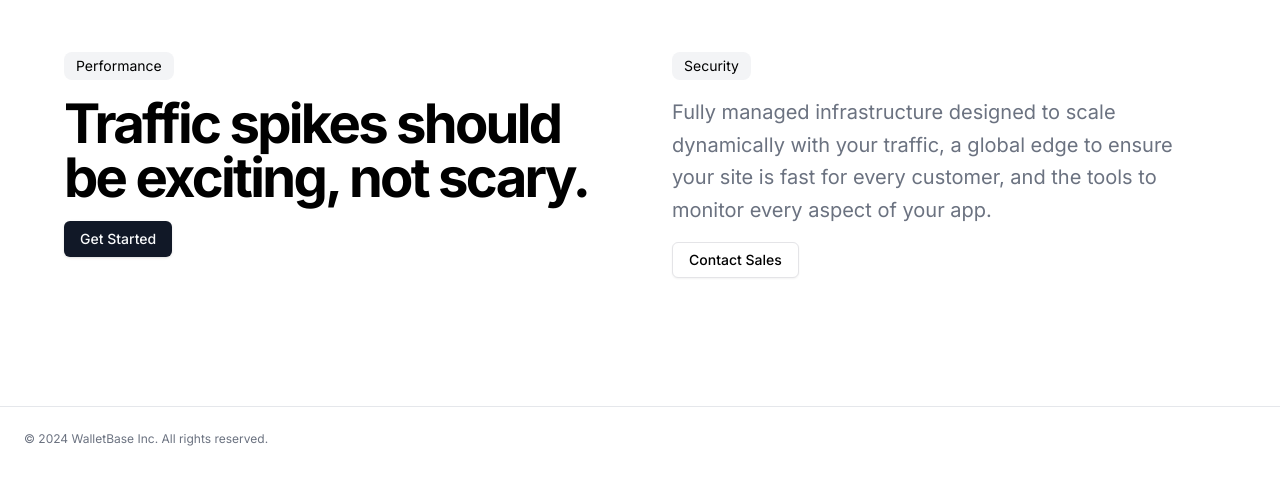
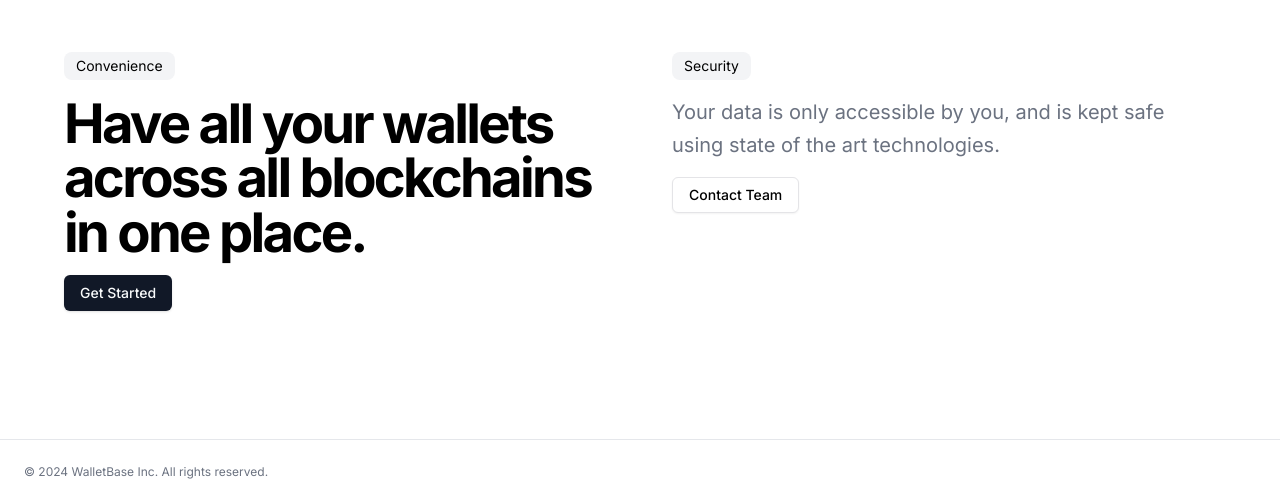
Before and after one commit to ArshaanB/wallet-base, a Next.js app: page / in a window 1280 px wide. Shown: the part 932-1436 px from the top of the page. Before the commit the page ends 1403 px from the top, so only its background shows below. Built offline with nearby package versions, Linux system fonts and the light colour scheme; no server answers.

Commit message:
updated copy on landing page, fixed display issues on application page, ensure profile updates only when valid input given

```diff
--- a/components/landing-page.tsx
+++ b/components/landing-page.tsx
@@ -57,14 +57,14 @@ export async function LandingPage() {
             <div className="grid gap-10 sm:px-10 md:gap-16 md:grid-cols-2">
               <div className="space-y-4">
                 <div className="inline-block rounded-lg bg-gray-100 px-3 py-1 text-sm dark:bg-gray-800">
-                  Performance
+                  Convenience
                 </div>
                 <h2 className="lg:leading-tighter text-3xl font-bold tracking-tighter sm:text-4xl md:text-5xl xl:text-[3.4rem] 2xl:text-[3.75rem]">
-                  Traffic spikes should be exciting, not scary.
+                  Have all your wallets across all blockchains in one place.
                 </h2>
                 <Link
                   className="inline-flex h-9 items-center justify-center rounded-md bg-gray-900 px-4 py-2 text-sm font-medium text-gray-50 shadow transition-colors hover:bg-gray-900/90 focus-visible:outline-none focus-visible:ring-1 focus-visible:ring-gray-950 disabled:pointer-events-none disabled:opacity-50 dark:bg-gray-50 dark:text-gray-900 dark:hover:bg-gray-50/90 dark:focus-visible:ring-gray-300"
-                  href="#"
+                  href="/login"
                 >
                   Get Started
                 </Link>
@@ -74,16 +74,14 @@ export async function LandingPage() {
                   Security
                 </div>
                 <p className="mx-auto max-w-[700px] text-gray-500 md:text-xl/relaxed dark:text-gray-400">
-                  Fully managed infrastructure designed to scale dynamically
-                  with your traffic, a global edge to ensure your site is fast
-                  for every customer, and the tools to monitor every aspect of
-                  your app.
+                  Your data is only accessible by you, and is kept safe using
+                  state of the art technologies.
                 </p>
                 <Link
                   className="inline-flex h-9 items-center justify-center rounded-md border border-zinc-200 border-gray-200 bg-white px-4 py-2 text-sm font-medium shadow-sm transition-colors hover:bg-gray-100 hover:text-gray-900 focus-visible:outline-none focus-visible:ring-1 focus-visible:ring-gray-950 disabled:pointer-events-none disabled:opacity-50 dark:border-gray-800 dark:bg-gray-950 dark:hover:bg-gray-800 dark:hover:text-gray-50 dark:focus-visible:ring-gray-300 dark:border-zinc-800"
-                  href="#"
+                  href="mailto:arshaan.marketing@gmail.com"
                 >
-                  Contact Sales
+                  Contact Team
                 </Link>
               </div>
             </div>
--- a/components/main-application.tsx
+++ b/components/main-application.tsx
@@ -12,14 +12,8 @@ import { Card } from "@/components/ui/card";
 
 export function MainApplication() {
   return (
-    <div key="1" className="flex flex-col w-full min-h-screen">
-      <header className="flex items-center justify-between h-16 px-4 border-b shrink-0 md:px-6">
-        <div className="w-1/5 flex items-center">
-          <span className="font-bold">Wallet Base</span>
-          <span className="sr-only">Wallet Base</span>
-        </div>
-      </header>
-      <main className="flex min-h-[calc(100vh_-_theme(spacing.16))] flex-1 flex-col gap-2 p-4 md:gap-4 md:p-10">
+    <div key="1" className="flex flex-col w-full">
+      <main className="flex flex-1 flex-col gap-2 p-4 md:gap-4 md:p-10">
         <div className="flex space-x-4 mb-2">
           <div className="flex w-1/5 justify-between">
             <Button className="w-1/2 mr-1">Filter</Button>
--- a/components/profile-form.tsx
+++ b/components/profile-form.tsx
@@ -70,6 +70,8 @@ export function ProfileForm({ user }: { user: User }) {
     svmAddr: string | null;
     btcAddr: string | null;
   }) {
+    if (firstName == "" || lastName == "") return;
+
     try {
       setLoading(true);
 
@@ -109,6 +111,7 @@ export function ProfileForm({ user }: { user: User }) {
             placeholder="Enter your First Name"
             value={firstName || ""}
             onChange={(e) => setFirstName(e.target.value)}
+            required
           />
         </div>
         <div className="space-y-2">
@@ -119,6 +122,7 @@ export function ProfileForm({ user }: { user: User }) {
             placeholder="Enter your Last Name"
             value={lastName || ""}
             onChange={(e) => setLastName(e.target.value)}
+            required
           />
         </div>
         <div className="space-y-2">
@@ -132,7 +136,7 @@ export function ProfileForm({ user }: { user: User }) {
           />
         </div>
         <div className="space-y-2">
-          <Label htmlFor="evm-address">Optional: EVM Address</Label>
+          <Label htmlFor="evm-address">EVM Address (Optional)</Label>
           <Input
             id="evm-address"
             placeholder="Enter your EVM Address"
@@ -142,7 +146,7 @@ export function ProfileForm({ user }: { user: User }) {
           />
         </div>
         <div className="space-y-2">
-          <Label htmlFor="svm-address">Optional: SVM Address</Label>
+          <Label htmlFor="svm-address">SVM Address (Optional)</Label>
           <Input
             id="svm-address"
             placeholder="Enter your SVM Address"
@@ -152,7 +156,7 @@ export function ProfileForm({ user }: { user: User }) {
           />
         </div>
         <div className="space-y-2">
-          <Label htmlFor="bitcoin-address">Optional: Bitcoin Address</Label>
+          <Label htmlFor="bitcoin-address">Bitcoin Address (Optional)</Label>
           <Input
             id="bitcoin-address"
             placeholder="Enter your Bitcoin Address"
```
